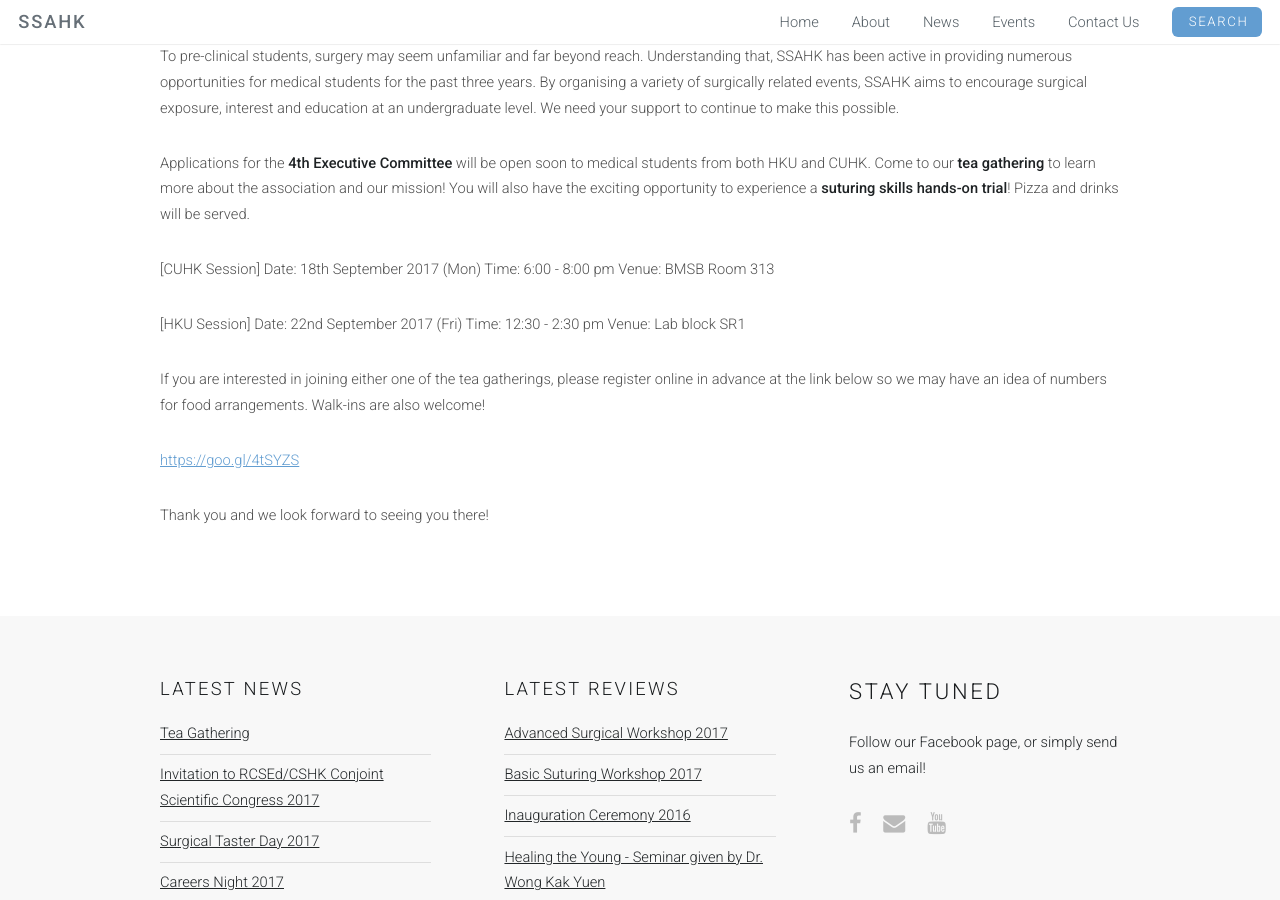
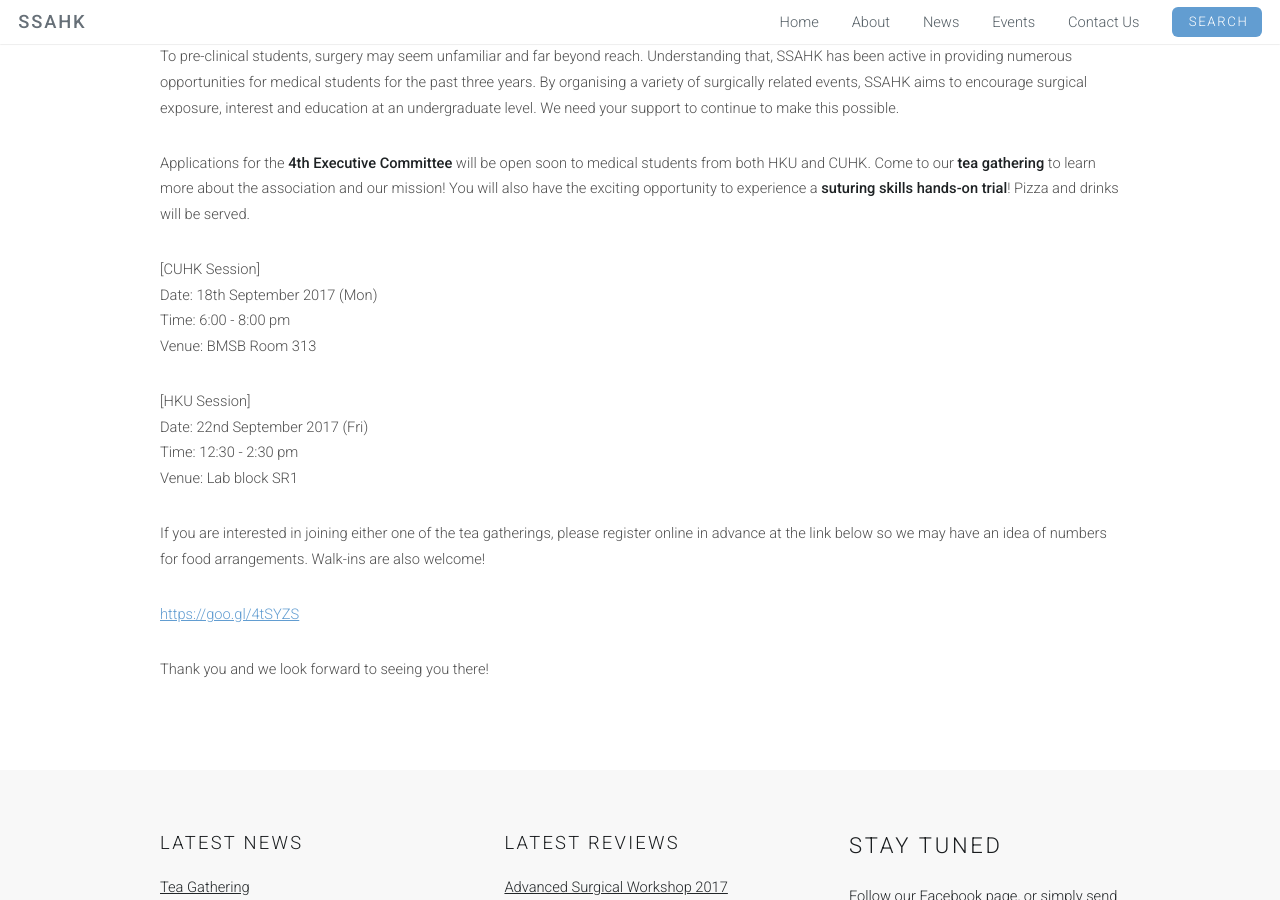
Before and after one commit to SSAHK/ssahk.github.io, a Jekyll site: the page built from _posts/2017-9-14-teagathering-2017.html, in a window 1280 px wide and 900 px high, scrolled down 1659 px. Built offline with Jekyll 4.4.1, drawn with Linux system fonts in a browser that asks for light colours.

Commit message:
spacing issues

```diff
--- a/_posts/2017-9-14-teagathering-2017.html
+++ b/_posts/2017-9-14-teagathering-2017.html
@@ -12,13 +12,13 @@ excerpt: Application for the 4th Executive Committee will open soon...
 <p>To pre-clinical students, surgery may seem unfamiliar and far beyond reach. Understanding that, SSAHK has been active in providing numerous opportunities for medical students for the past three years. By organising a variety of surgically related events, SSAHK aims to encourage surgical exposure, interest and education at an undergraduate level. We need your support to continue to make this possible.</P>
 
 <P>Applications for the <b>4th Executive Committee</b> will be open soon to medical students from both HKU and CUHK. Come to our <b>tea gathering</b> to learn more about the association and our mission! You will also have the exciting opportunity to experience a <b>suturing skills hands-on trial</b>! Pizza and drinks will be served.</p>
-<P>[CUHK Session]
-Date: 18th September 2017 (Mon)
-Time: 6:00 - 8:00 pm
+<P>[CUHK Session]<BR>
+Date: 18th September 2017 (Mon)<BR>
+Time: 6:00 - 8:00 pm<BR>
 Venue: BMSB Room 313</P>
-<P>[HKU Session]
-Date: 22nd September 2017 (Fri)
-Time: 12:30 - 2:30 pm
+<P>[HKU Session]<BR>
+Date: 22nd September 2017 (Fri)<BR>
+Time: 12:30 - 2:30 pm <BR>
 Venue: Lab block SR1</P>
 <P>If you are interested in joining either one of the tea gatherings, please register online in advance at the link below so we may have an idea of numbers for food arrangements. Walk-ins are also welcome!</P>
 <P><a href="https://goo.gl/4tSYZS">https://goo.gl/4tSYZS</a></P>
```
